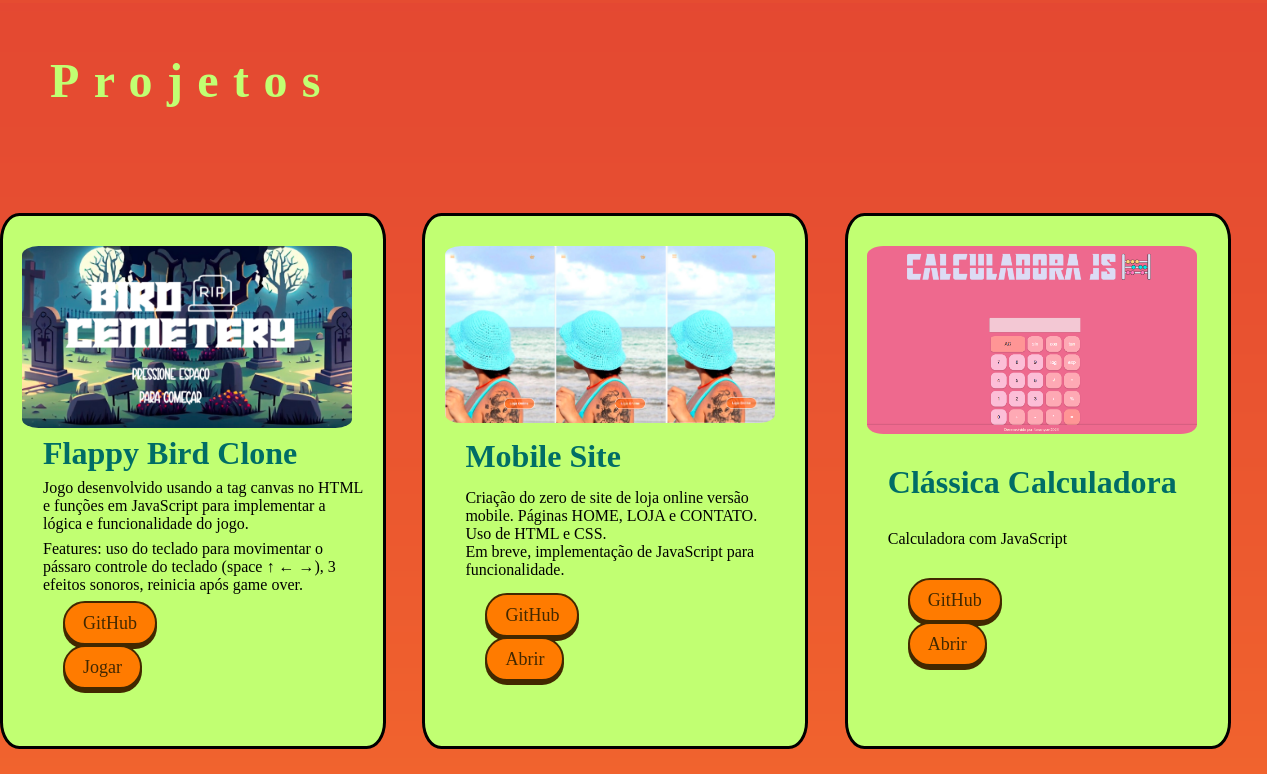
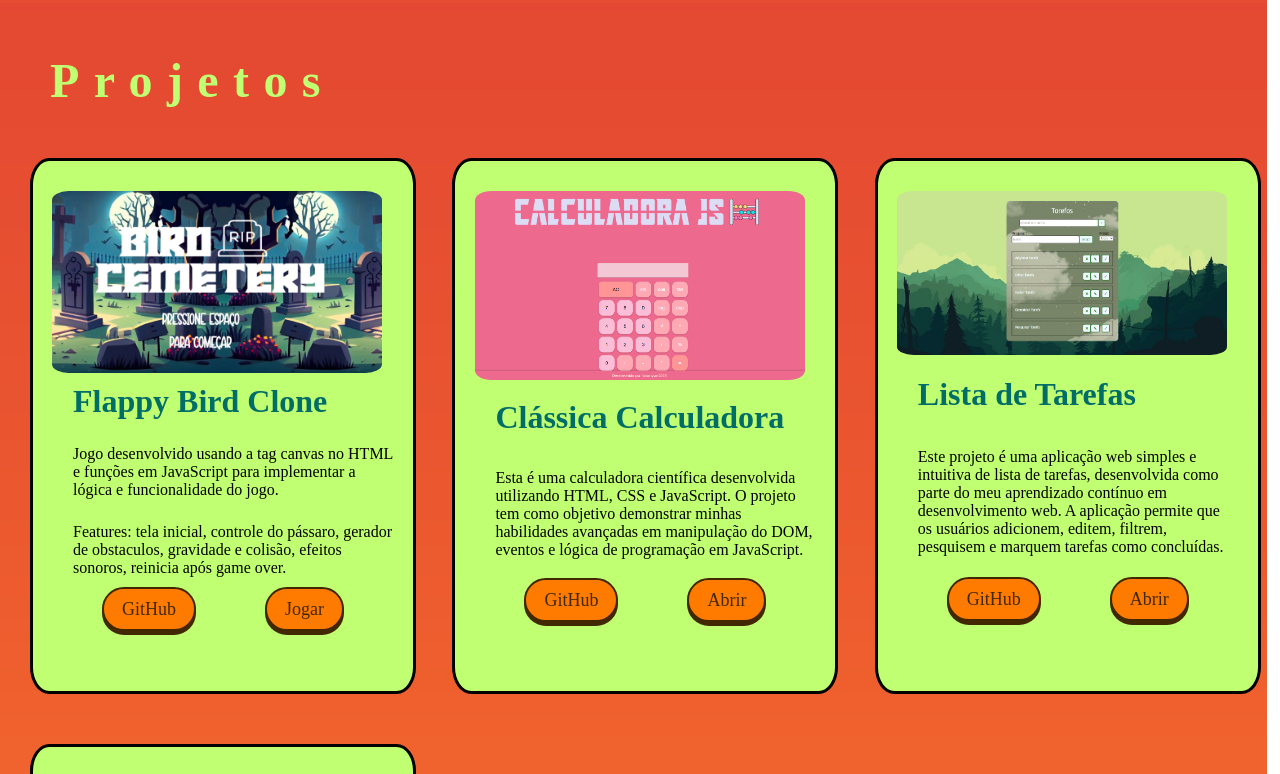
Before and after one commit to taifarias/portfolio, a plain HTML site: page index.html in a window 1280 px wide. Shown: the part 1597-2371 px from the top of the page. Drawn offline with Linux system fonts and the light colour scheme; a web font is replaced by a local one.

Commit message:
portifolio v1
Atualização dos porjetos

```diff
--- a/index.html
+++ b/index.html
@@ -54,27 +54,40 @@
 </div>
     <div class="section" id="projects">
         <h2>Projetos</h2>
+
         <div class="games games1">
-            <img id="bird" src="img/Capturar.PNG">
+            <img class="imgGames" src="img/Capturar.PNG">
             <h3>Flappy Bird Clone</h3>
             <p>Jogo desenvolvido usando a tag canvas no HTML e funções em JavaScript para implementar a lógica e funcionalidade do jogo.</p>
-            <p>Features: uso do teclado para movimentar o pássaro controle do teclado (space ↑ ← →), 3 efeitos sonoros, reinicia após game over.
-            </p>
-            <div><a class="buttons" href="https://github.com/taifarias/flappy-bird-clone" target="_blank">GitHub</a> <a class="buttons" href="https://taifarias.github.io/flappy-bird-clone/" target="_blank">Jogar</a></div>
+            <p>Features: tela inicial, controle do pássaro, gerador de obstaculos, gravidade e colisão, efeitos sonoros, reinicia após game over.</p>
+            <div class="containerButtons"><a class="buttons" href="https://github.com/taifarias/flappy-bird-clone" target="_blank">GitHub</a>
+                <a class="buttons" href="https://taifarias.github.io/flappy-bird-clone/" target="_blank">Jogar</a>
+            </div>
         </div>
+
+        <div class="games games3" >
+            <img class="imgGames" src="img/calculadora.PNG">
+            <h3>Clássica Calculadora</h3>
+            <p>Esta é uma calculadora científica desenvolvida utilizando HTML, CSS e JavaScript. O projeto tem como objetivo demonstrar minhas habilidades avançadas em manipulação do DOM, eventos e lógica de programação em JavaScript.   </p>
+            <div class="containerButtons" ><a class="buttons"href="https://github.com/taifarias/calculadora-js" target="_blank">GitHub</a> <a class="buttons"href="https://taifarias.github.io/calculadora-js/" target="_blank">Abrir</a></div>
+        </div>
+
+        <div class="games games4" >
+            <img class="imgGames" src="img/toDoList.png">
+            <h3>Lista de Tarefas</h3>
+            <p>Este projeto é uma aplicação web simples e intuitiva de lista de tarefas, desenvolvida como parte do meu aprendizado contínuo em desenvolvimento web. A aplicação permite que os usuários adicionem, editem, filtrem, pesquisem e marquem tarefas como concluídas.    </p>
+            <div class="containerButtons" ><a class="buttons"href="https://github.com/taifarias/toDoLIst" target="_blank">GitHub</a> <a class="buttons"href="https://taifarias.github.io/toDoLIst/" target="_blank">Abrir</a></div>
+        </div>
+
         <div class="games games2">
-            <img id="loja" src="img/Captur2r.PNG">
+            <img class="imgGames" src="img/Captur2r.PNG">
             <h3>Mobile Site</h3>
             <p>Criação do zero de site de loja online versão mobile. Páginas HOME, LOJA e CONTATO. Uso de HTML e CSS.<br>
             Em breve, implementação de JavaScript para funcionalidade.            </p>
-            <div ><a class="buttons" href="#" target="_blank">GitHub</a> <a class="buttons" href="#" target="_blank">Abrir</a></div>
+            <div class="containerButtons" ><a class="buttons"  href="https://github.com/taifarias" target="_blank">GitHub</a> <a class="buttons" href="https://github.com/taifarias" target="_blank">Em breve</a></div>
         </div>
-        <div class="games games3" >
-            <img id="calculadora" src="img/calculadora.PNG">
-            <h3>Clássica Calculadora</h3>
-            <p>Calculadora com JavaScript      </p>
-            <div><a class="buttons"href="https://github.com/taifarias/calculadora-js" target="_blank">GitHub</a> <a class="buttons"href="https://taifarias.github.io/calculadora-js/" target="_blank">Abrir</a></div>
-          </div>
+
+
 
     </div>
 
--- a/styles.css
+++ b/styles.css
@@ -104,6 +104,7 @@ h2 {
     width: 380px;
     height: 450px;
     margin-top: 50px;
+    margin-left: 30px;
 
     border-radius: 5%;
     border-color: black;
@@ -113,12 +114,30 @@ h2 {
 
     padding-top: 30px;
     padding-bottom: 50px;
+}
+.games h3{
+    font-family: "Nanum Bold";
+    font-size:2em;
+    color: rgb(0,109,102);
+    padding-left: 40px;
+}
 
+.games p {
+    font-family: "Nanum Bold";
+    padding-left: 40px;
+    padding-right: 20px;
+    margin-top: 15px;
 }
 .games1 {
     display: grid;
     grid-template-columns: 1fr;
 }
+
+.games1 a {
+    grid-row: 4; /* Ocupa a primeira linha */
+    grid-column: span 0.5;
+}
+
 
 .games1:hover{
     animation: animation 0.2s;
@@ -133,46 +152,22 @@ h2 {
     transform: scale(1.1);
 }
 
-.games h3{
-    font-family: "Nanum Bold";
-    font-size:2em;
-    color: rgb(0,109,102);
-    padding-left: 40px;
+.games4:hover{
+    animation: animation 0.2s;
+    transform: scale(1.1);
 }
 
-.games p {
-    font-family: "Nanum Bold";
-    padding-left: 40px;
-    padding-right: 20px;
-}
 
-.games1 a {
-    grid-row: 4; /* Ocupa a primeira linha */
-    grid-column: span 0.5;
-}
-
-#bird {
+.imgGames{
     width: 330px;
     height: auto;
     margin-left: 1.5vw;
-
     border-radius: 5%;
-
 }
 
-
-#loja {
-    width: 330px;
-    height: auto;
-    border-radius: 5%;
-    margin-left: 1.5vw;
-}
-
-#calculadora {
-    width: 330px;
-    height: auto;
-    border-radius: 5%;
-    margin-left: 1.5vw;
+.containerButtons {
+    display: flex;
+    justify-content: space-evenly;
 }
 
 
@@ -183,19 +178,19 @@ h2 {
     box-shadow: #422800 0px 4px 0 0;
     color: #422800;
     cursor: pointer;
-    display: inline-block;
     font-family: 'nanum bold';
     font-weight: 400;
     font-size: 18px;
     padding: 0 18px;
+    height: 40px;
     line-height: 40px;
     text-align: center;
     text-decoration: none;
     user-select: none;
     -webkit-user-select: none;
     touch-action: manipulation;
-    margin-left: 60px;
-    margin-right: 80px;
+
+
 
   }
   .buttons:hover {
```
Also changed, not shown: img/toDoList.png (added).
